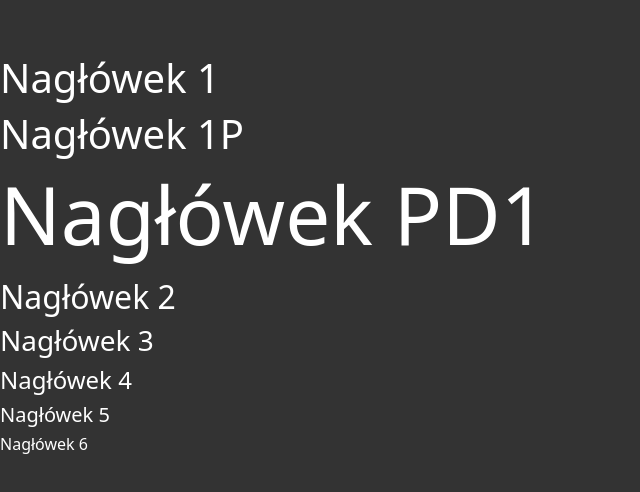
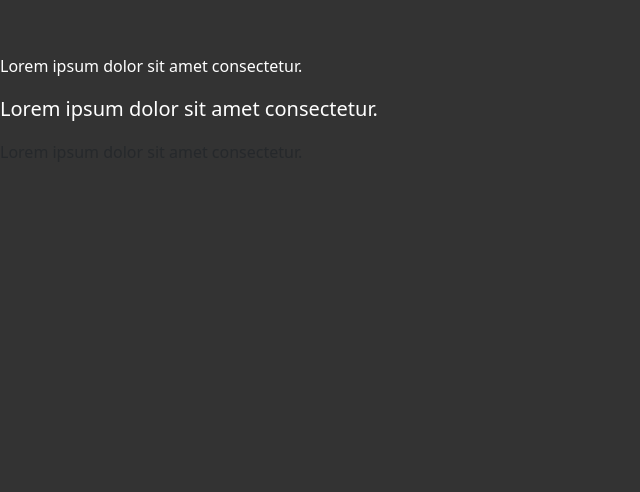
Before and after one commit to WikPl/bootstrap, a plain HTML site: page index.html in a window 1280 px wide. Shown: the part 246-738 px from the top of the page, without its empty margins (0-640 px from the left). Drawn offline with nearby package versions, Linux system fonts and the light colour scheme.

Commit message:
bootstrapTutorialText

```diff
--- a/index.html
+++ b/index.html
@@ -12,14 +12,9 @@
 </head>
 
 <body>
-    <h1>Nagłówek 1</h1>
-    <p class="h1">Nagłówek 1P</p>
-    <p class="display-1">Nagłówek PD1</p>
-    <h2>Nagłówek 2</h2>
-    <h3>Nagłówek 3</h3>
-    <h4>Nagłówek 4</h4>
-    <h5>Nagłówek 5</h5>
-    <h6>Nagłówek 6</h6>
+<p>Lorem ipsum dolor sit amet consectetur.</p>
+<p class="lead">Lorem ipsum dolor sit amet consectetur.</p>
+<p class="text-muted">Lorem ipsum dolor sit amet consectetur.</p>
 
     <script src="https://cdn.jsdelivr.net/npm/bootstrap@5.3.2/dist/js/bootstrap.bundle.min.js"
         integrity="sha384-C6RzsynM9kWDrMNeT87bh95OGNyZPhcTNXj1NW7RuBCsyN/o0jlpcV8Qyq46cDfL"
```
